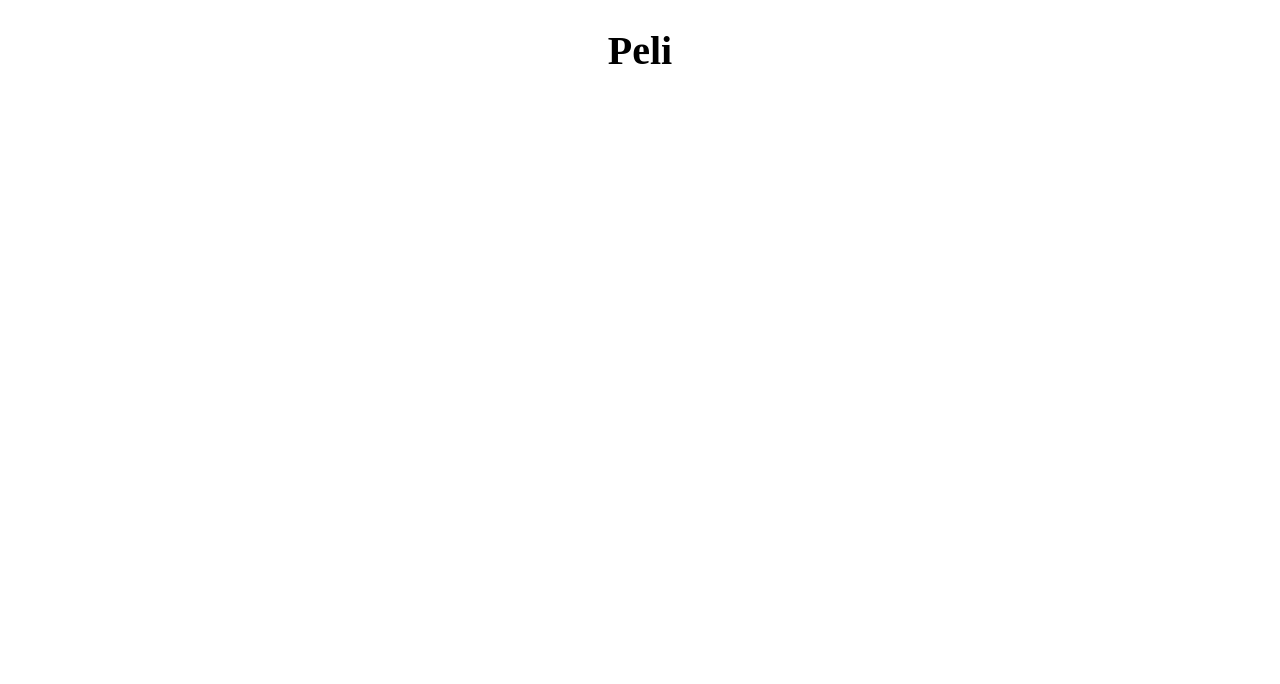
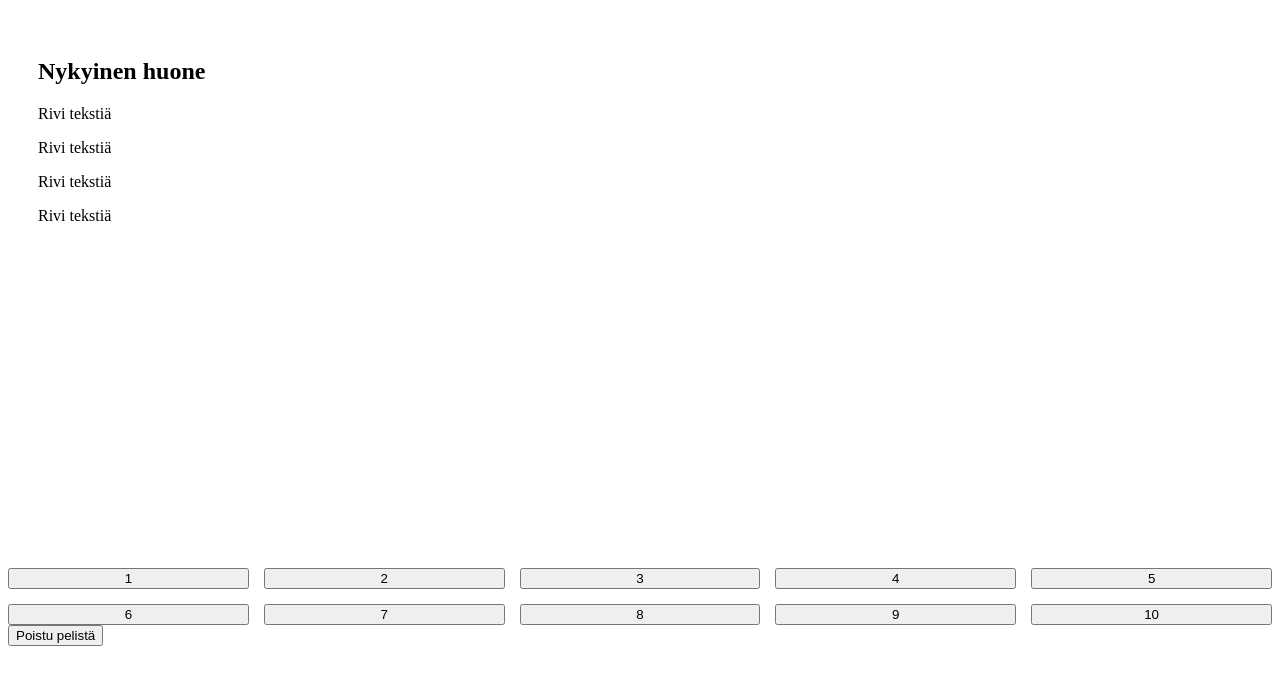
Before and after one commit to patomajava/ohjelmisto2-web-projekti, a plain HTML site: page peli.html in a window 1280 px wide. Drawn offline with Linux system fonts and the light colour scheme.

Commit message:
Yksinkertaiset prototyypit valikoista

```diff
--- a/peli.html
+++ b/peli.html
@@ -7,6 +7,31 @@
     <link rel="stylesheet" href="styles.css">
 </head>
 <body>
-    <h1>Peli</h1>
+
+    <div class="tekstilaatikko">
+        <h2>Nykyinen huone</h2>
+        <p>Rivi tekstiä</p>
+        <p>Rivi tekstiä</p>
+        <p>Rivi tekstiä</p>
+        <p>Rivi tekstiä</p>
+    </div>
+
+    <div class="grid-container">
+        <button class="grid-item">1</button>
+        <button class="grid-item">2</button>
+        <button class="grid-item">3</button>
+        <button class="grid-item">4</button>
+        <button class="grid-item">5</button>
+        <button class="grid-item">6</button>
+        <button class="grid-item">7</button>
+        <button class="grid-item">8</button>
+        <button class="grid-item">9</button>
+        <button class="grid-item">10</button>
+    </div>
+
+    <div class="flex-container rivi vasen">
+        <button>Poistu pelistä</button>
+    </div>
+
 </body>
 </html>
--- a/styles.css
+++ b/styles.css
@@ -8,3 +8,29 @@ h1 {
     font-size: 40px;
     text-align: center;
 }
+
+.tekstilaatikko {
+    padding: 30px;
+    height: 500px;
+}
+
+.flex-container {
+    display: flex;
+    gap: 15px;
+    justify-content: center;
+    align-content: center;
+}
+
+.grid-container {
+    display:grid;
+    gap: 15px;
+    grid-template-columns: 1fr 1fr 1fr 1fr 1fr;
+}
+
+.rivi {
+    flex-direction: row;
+}
+
+.vasen {
+    justify-content:left;
+}
```
Also changed, not shown: index.html (+24 -1 lines), pelaajan_tiedot.html (+12 -0 lines), tulokset.html (+13 -1 lines).
